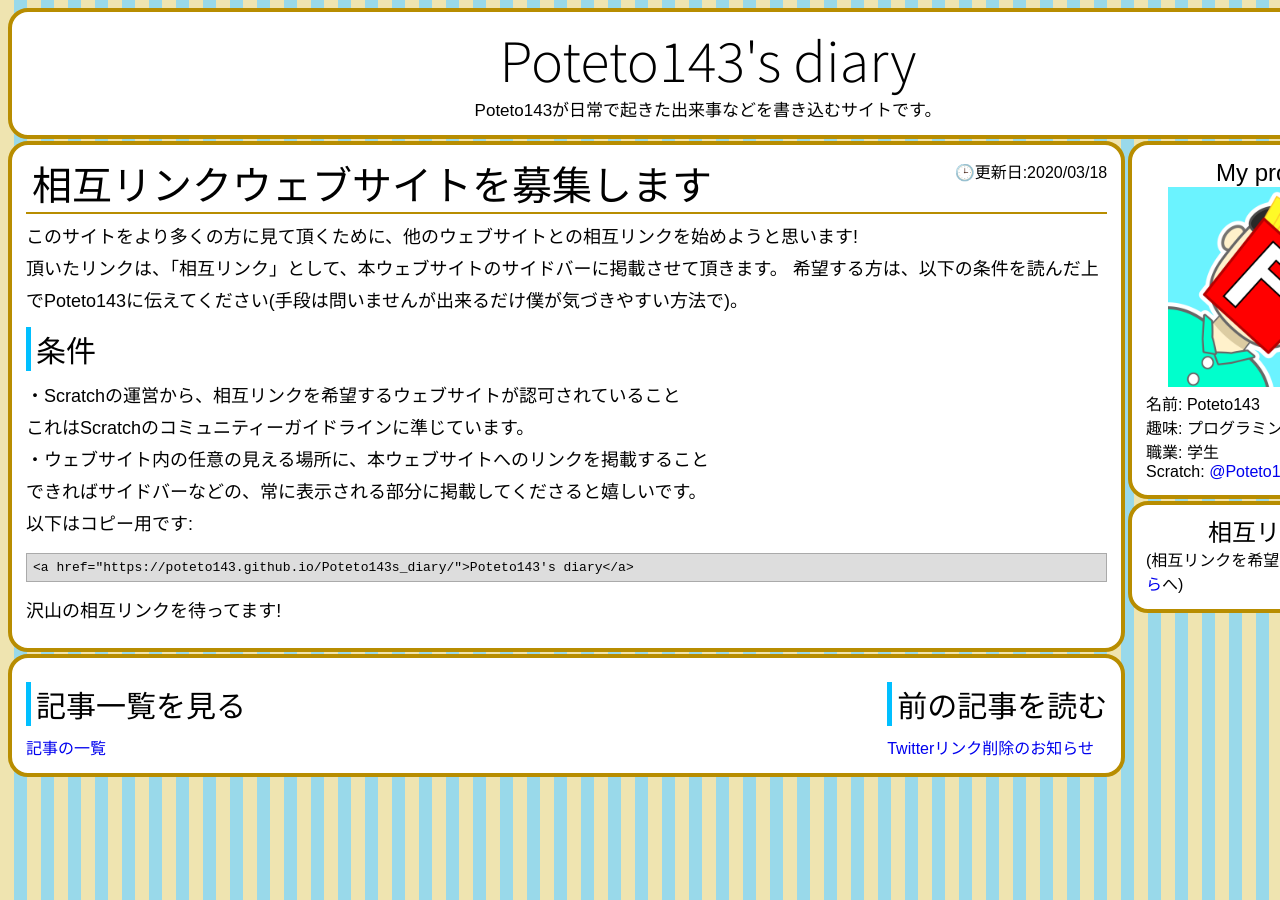
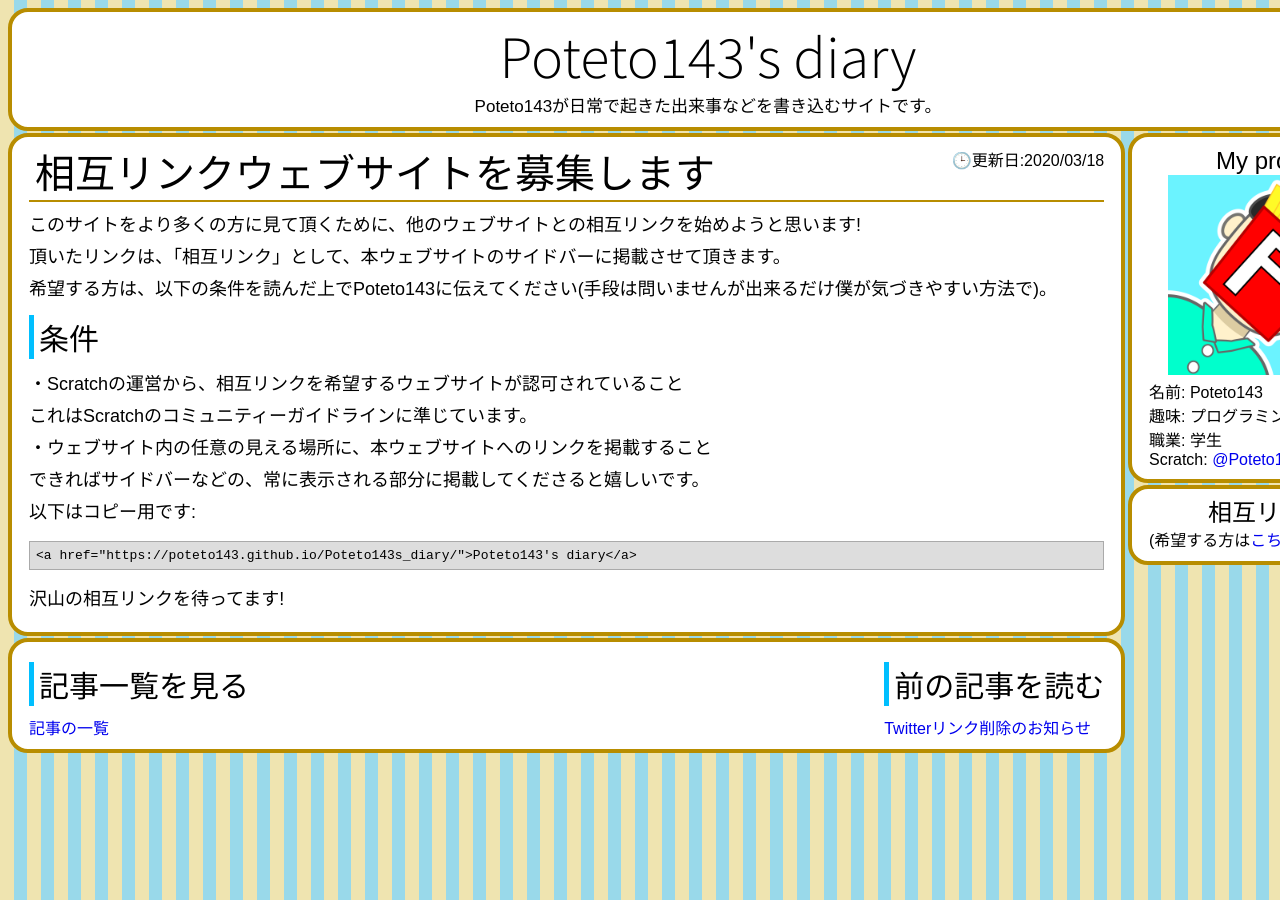
Before and after one commit to Poteto143/Poteto143s_diary, a Jekyll site: the page built from _posts/2020-03-18-Look-for-link-exchange.md, in a window 1280 px wide. Built offline with Jekyll 4.4.1, drawn with Linux system fonts in a browser that asks for light colours.

Commit message:
paddingを調整

```diff
--- a/_includes/sidebar.html
+++ b/_includes/sidebar.html
@@ -9,6 +9,6 @@
     </div>
     <div class="block">
         <h2>相互リンク</h2>
-        (相互リンクを希望する方は<a href="{{site.url}}\posts\">こちら</a>へ)
+        (希望する方は<a href="{{site.url}}\posts\">こちら</a>へ)
     </div>
 </div>
--- a/_posts/2020-03-18-Look-for-link-exchange.md
+++ b/_posts/2020-03-18-Look-for-link-exchange.md
@@ -5,7 +5,7 @@ pagename: 相互リンクウェブサイトを募集します
 showfooter: True
 ---
 このサイトをより多くの方に見て頂くために、他のウェブサイトとの相互リンクを始めようと思います!<br>
-頂いたリンクは、「相互リンク」として、本ウェブサイトのサイドバーに掲載させて頂きます。
+頂いたリンクは、「相互リンク」として、本ウェブサイトのサイドバーに掲載させて頂きます。<br>
 希望する方は、以下の条件を読んだ上でPoteto143に伝えてください(手段は問いませんが出来るだけ僕が気づきやすい方法で)。
 ## 条件
 ・Scratchの運営から、相互リンクを希望するウェブサイトが認可されていること<br>
--- a/assets/css/style.css
+++ b/assets/css/style.css
@@ -29,7 +29,7 @@ a {
     border: 4px solid #b88d00;
     border-radius: 20px;
     text-align: left;
-    padding: 14px;
+    padding: 10px 17px;
     margin-bottom: 2px;
 }
 
```
